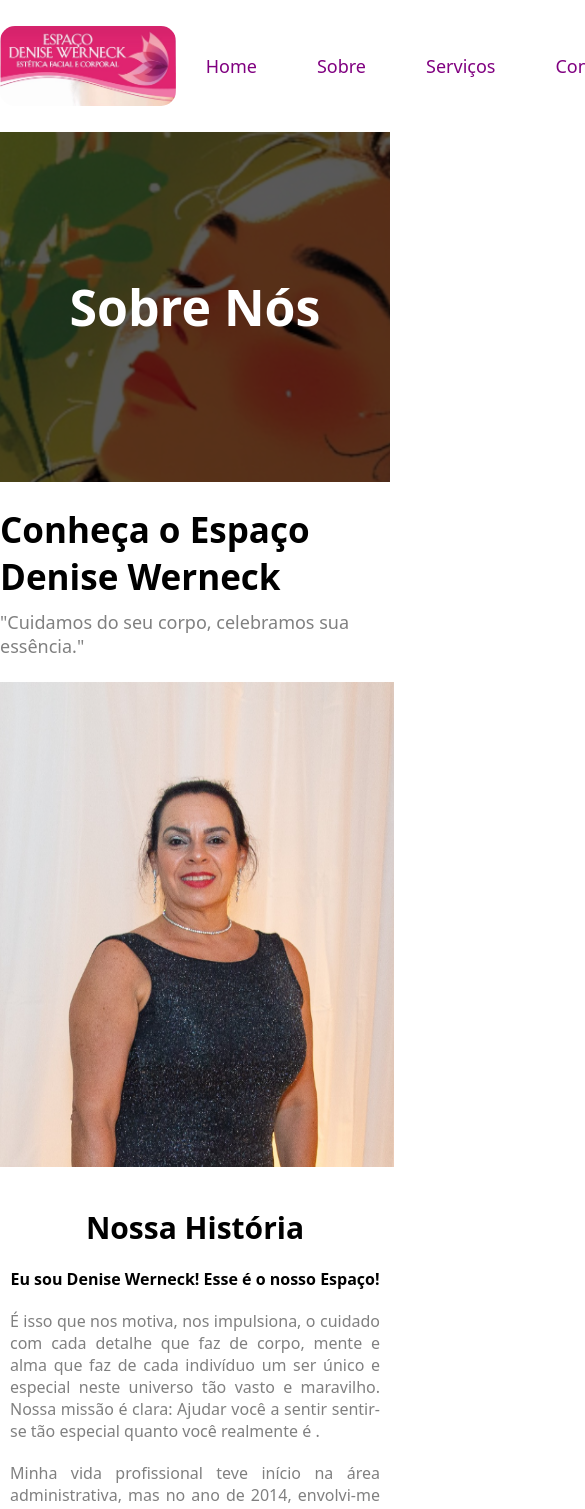
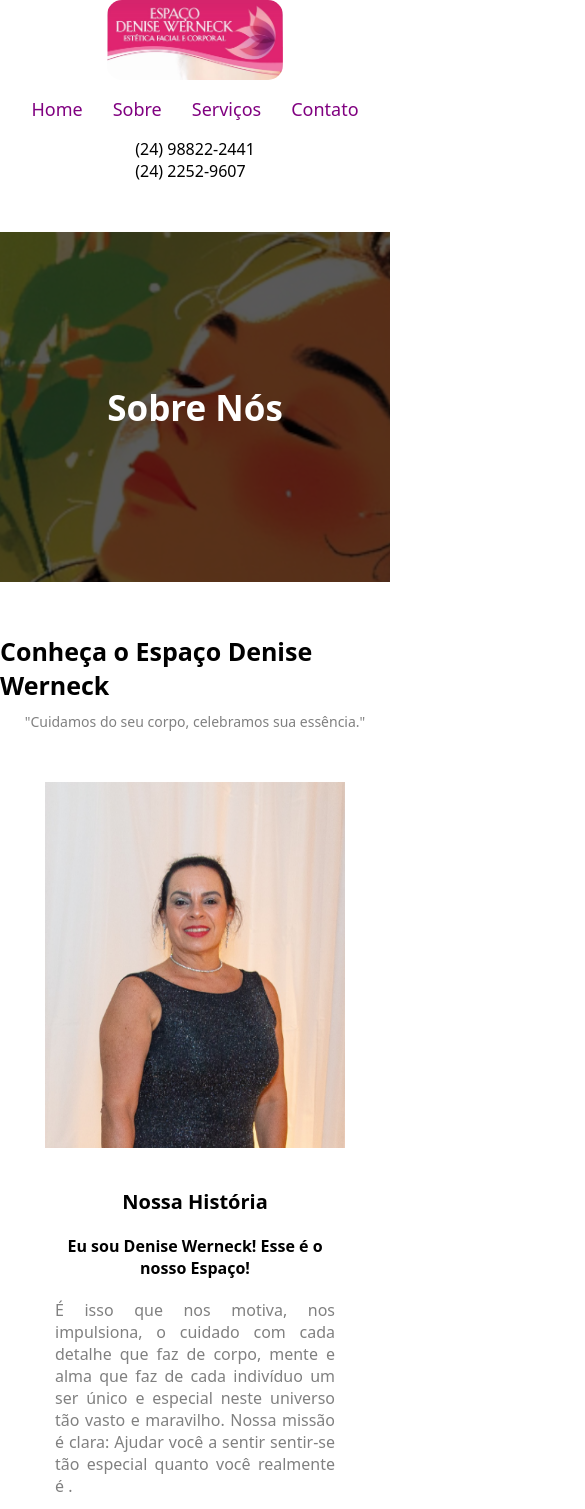
Before and after one commit to luizoscastanheira/projeto-denise-werneck, a Next.js app: page /sobre in a window 390 px wide. Shown: the top 1509 px of the page, 585 px wide, since content can reach past the window. Built offline with nearby package versions, Linux system fonts and the light colour scheme.

Commit message:
Update
Atualizando a inserção de novas páginas e ajuste do link do topo e inicio da responsividade

```diff
--- a/src/app/page.js
+++ b/src/app/page.js
@@ -4,7 +4,7 @@
 export default function Home() {
   return (
     <div>
-      Página Home
+      Página Home - Em Contrução
 
     </div>
   );
--- a/src/app/sobre/sobre.module.css
+++ b/src/app/sobre/sobre.module.css
@@ -123,3 +123,59 @@
     font-size: 100px;
 
 }
+
+/* Área de Responsividade */
+
+/* Smartphones menores */
+@media (max-width: 480px) {
+    .boxTexto{
+
+        & h1 {
+            font-size: 35px;
+        }
+    }
+    /* Div bannerTexto  */
+    #bannerTexto{
+
+        & h2 {
+            font-size: 25px;
+        }
+
+        & p{
+            font-size: 14px;
+            color: gray;
+        }
+    }
+
+    #imgBox{
+        width: 300px;
+        height: auto;
+
+    }
+
+    #boxTextoSobre{
+        width: 300px;
+        & h3{
+            font-size: 20px;
+        }
+
+    }
+
+    .card{
+        gap:10px;
+        width: 300px;
+        justify-content: center;
+        & h4 {
+
+            font-size: 14px;
+            padding: 10px;
+        }
+
+    }
+
+    .icon{
+        font-size: 50px;
+
+    }
+
+}
--- a/src/componentes/rodape/rodape.module.css
+++ b/src/componentes/rodape/rodape.module.css
@@ -40,8 +40,6 @@
     margin: 0 auto;
     padding: 10px;
 
-
-
     display: flex;
     flex-wrap: wrap;
     justify-content: space-around;
@@ -52,7 +50,6 @@
 .card {
     width: 200px;
     flex-grow: 1;
-
 
     display: flex;
     flex-direction: column;
@@ -68,3 +65,21 @@
     }
 
 }
+
+/* Área de Responsividade */
+
+/* Smartphones menores */
+@media (max-width: 480px) {
+    #imgLogo {
+        width: 80%;
+
+
+    }
+
+    #containerCards{
+
+
+    }
+
+
+  }
--- a/src/componentes/topo/topo.module.css
+++ b/src/componentes/topo/topo.module.css
@@ -4,7 +4,6 @@
     display: flex;
     justify-content:space-around;
     align-items: center;
-
 }
 
 .imgLogo {
@@ -31,5 +30,27 @@
     }
     &:focus{
         background-color: pink;
+        color: white;
     }
 }
+
+
+/* Área de Responsividade */
+
+/* Smartphones menores */
+@media (max-width: 480px) {
+    #topo{
+        display: flex;
+        flex-direction: column;
+        align-items: center;
+        justify-content: center;
+        gap: 2px;
+        margin-bottom: 50px;
+
+    }
+    .linkTopo{
+        padding: 15px;
+        font: 14px;
+    }
+
+  }
```
Also changed, not shown: src/app/contato/page.js (added, +9 -0 lines), src/app/servicos/page.js (added, +9 -0 lines), src/app/contato/contato.module.css (added), src/app/servicos/servicos.module.css (added).
